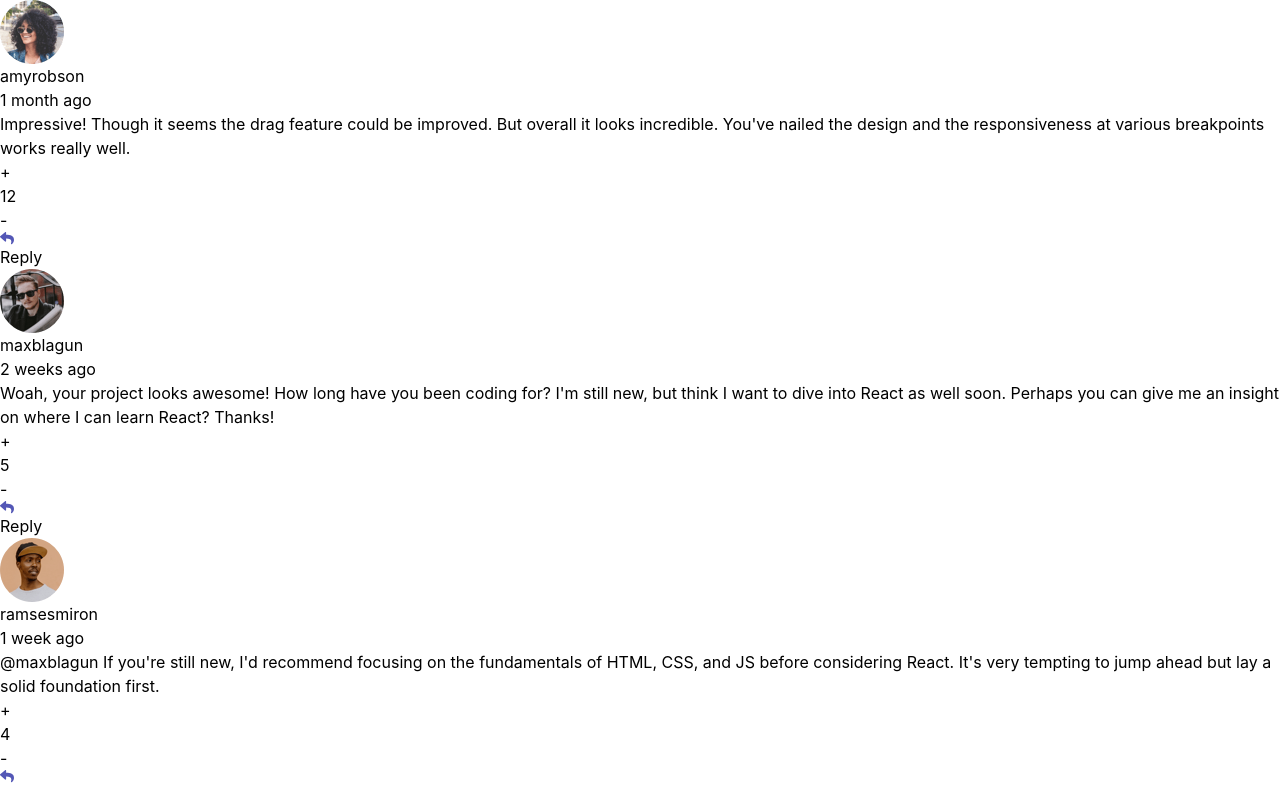
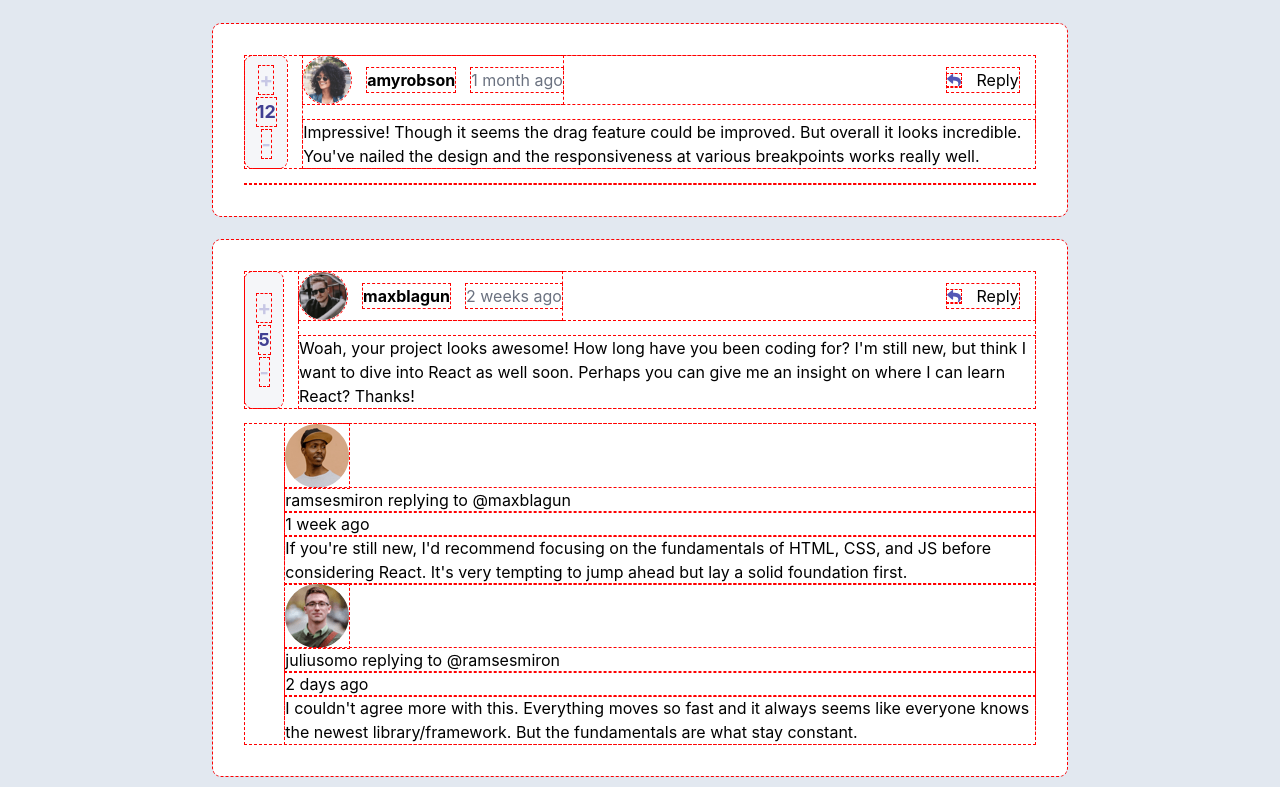
Before and after one commit to Andee-K/Interactive_Comment_Section, a React (Create React App) app: page / in a window 1280 px wide. Shown: the top 787 px of the page. Built offline with nearby package versions, Linux system fonts and the light colour scheme.

Commit message:
add styling

```diff
--- a/package.json
+++ b/package.json
@@ -1,8 +1,8 @@
 {
   "devDependencies": {
     "autoprefixer": "^10.4.20",
-    "postcss": "^8.4.47",
-    "tailwindcss": "^3.4.14"
+    "postcss": "^8.4.49",
+    "tailwindcss": "^3.4.15"
   },
   "dependencies": {
     "react": "^18.3.1",
--- a/src/App.js
+++ b/src/App.js
@@ -1,10 +1,13 @@
 import logo from './logo.svg';
 import './App.css';
+import "./index.css";
 import CommentSection from './CommentSection';
 
 function App() {
   return (
-    <CommentSection />
+    <div className="bg-slate-200">
+      <CommentSection />
+    </div>
   );
 }
 
--- a/src/Comment.js
+++ b/src/Comment.js
@@ -1,20 +1,66 @@
-import React from 'react';
-import VoteButton from './VoteButton';
-import ReplyButton from './ReplyButton';
-import Replies from './Replies';
+import React, { useState } from "react";
+import Replies from "./Replies";
+import ReplyForm from "./ReplyForm";
 
-export default function Comment(props) {
-    return (
-        <div>
-            <div className="header">
-                <img src={props.user.image.png}></img>
-                <p>{props.user.username}</p>
-                <p>{props.createdAt}</p>
+export default function Comment({ comment, addReply }) {
+  const [showReplyForm, setShowReplyForm] = useState(false);
+  const [score, setScore] = useState(comment.score);
+
+  const handleAddReply = (replyText) => {
+    addReply(comment.id, replyText, comment.user.username); // Add reply using parent-provided function
+    setShowReplyForm(false); // Close the reply form after submission
+  };
+
+return (
+    <div className="comment w-2/3 p-8 flex flex-col bg-white rounded-lg m-3">
+        {/* wrapper for likes and rest of content */}
+        <div className="flex justify-start w-full space-x-4">
+            {/* like feature */}
+            <div className="likes-button bg-likes-bg-color rounded-lg w-20 flex flex-col justify-center items-center">
+                <button className="text-plus-minus-color text-xl font-bold" onClick={() => setScore(score + 1)}>+</button>
+                <p className="text-reply-color font-bold text-lg mt-1 mb-1">{score}</p>
+                <button className="text-plus-minus-color text-xl font-bold" onClick={() => setScore(score - 1)}>-</button>
             </div>
-            <p>{props.content}</p>
-            <VoteButton score={props.score} />
-            <ReplyButton />
-            <Replies replies={props.replies}/>
+            {/* header and comment content */}
+            <div className="main-content">
+                {/* header section */}
+                <div className="header flex justify-between items-center">
+                    <div className="profile-header flex items-center space-x-4">
+                        <img
+                        className="w-12 h-12 rounded-full"
+                        src={comment.user.image.png}
+                        alt={`${comment.user.username}'s avatar`}
+                        />
+                        <p className="font-bold">{comment.user.username}</p>
+                        <p className="text-gray-500">{comment.createdAt}</p>
+                    </div>
+
+                    {/* reply button */}
+                    <button
+                        className="reply-button flex items-center reply-color hover:underline mr-4"
+                        onClick={() => setShowReplyForm(!showReplyForm)}>
+                        <svg className="mr-4" width="14" height="13" xmlns="http://www.w3.org/2000/svg">
+                        <path
+                            d="M.227 4.316 5.04.16a.657.657 0 0 1 1.085.497v2.189c4.392.05 7.875.93 7.875 5.093 0 1.68-1.082 3.344-2.279 4.214-.373.272-.905-.07-.767-.51 1.24-3.964-.588-5.017-4.829-5.078v2.404c0 .566-.664.86-1.085.496L.227 5.31a.657.657 0 0 1 0-.993Z"
+                            fill="#5357B6"/>
+                        </svg>
+                        Reply
+                    </button>
+                </div>
+                {/* comment content */}
+                <p className="mt-4">{comment.content}</p>
+            </div>
         </div>
-    )
+
+        <div className="replies w-full mt-4 pl-10">
+            <Replies replies={comment.replies} addReply={addReply} />
+        </div>
+
+        {showReplyForm && (
+            <div className="reply-form w-full mt-4 pl-8">
+            <ReplyForm onSubmit={(replyText) => handleAddReply(replyText)} />
+            </div>
+        )}
+    </div>
+  );
 }
--- a/src/CommentSection.js
+++ b/src/CommentSection.js
@@ -1,28 +1,53 @@
-import React, { useState, useEffect } from 'react';
-import Comment from './Comment';
+import React, { useState, useEffect } from "react";
+import Comment from "./Comment";
 
 export default function CommentSection() {
   const [comments, setComments] = useState([]);
 
+  // Fetch the JSON data (mocked for now)
   useEffect(() => {
     fetch(`${process.env.PUBLIC_URL}/data.json`)
-            .then((response) => {
-                return response.json();
-            })
+      .then((response) => response.json())
       .then((jsonData) => setComments(jsonData.comments || []))
-            .catch((error) => console.error('Error fetching data:', error));
+      .catch((error) => console.error("Error fetching data:", error));
   }, []);
 
+  const addReply = (commentId, replyText, replyingTo) => {
+    setComments((prevComments) =>
+      prevComments.map((comment) =>
+        comment.id === commentId
+          ? {
+              ...comment,
+              replies: [
+                ...comment.replies,
+                {
+                  id: Date.now(), // Unique ID for the reply
+                  content: replyText,
+                  createdAt: "Just now",
+                  score: 0,
+                  replyingTo: replyingTo,
+                  user: {
+                    username: "current_user",
+                    image: {
+                      png: "./images/avatars/image-juliusomo.png",
+                      webp: "./images/avatars/image-juliusomo.webp",
+                    },
+                  },
+                },
+              ],
+            }
+          : comment
+      )
+    );
+  };
+
   return (
-        <div>
+    <div className="flex justify-center flex-col items-center min-h-screen">
       {comments.map((comment) => (
         <Comment
           key={comment.id}
-                    content={comment.content}
-                    createdAt={comment.createdAt}
-                    score={comment.score}
-                    user={comment.user}
-                    replies={comment.replies}
+          comment={comment}
+          addReply={addReply}
         />
       ))}
     </div>
--- a/src/Replies.js
+++ b/src/Replies.js
@@ -1,24 +1,23 @@
-import React from 'react';
-import VoteButton from './VoteButton';
-import ReplyButton from './ReplyButton';
+import React from "react";
 
-export default function Replies(props) {
-    if (props.replies) {
+export default function Replies({ replies, addReply }) {
     return (
-            <>
-                {props.replies.map((reply) => (
-                    <div key={reply.id}>
+    <div className="replies flex flex-col">
+        {replies.map((reply) => (
+        <div key={reply.id} className="reply">
             <div className="header">
-                            <img src={reply.user.image.png}/>
-                            <p>{reply.user.username}</p>
+            <img
+                src={reply.user.image.png}
+                alt={`${reply.user.username}'s avatar`}
+            />
+            <p>
+                {reply.user.username} replying to @{reply.replyingTo}
+            </p>
             <p>{reply.createdAt}</p>
             </div>
-                        <p>@{reply.replyingTo} {reply.content}</p>
-                        <VoteButton score={reply.score} />
-                        <ReplyButton />
+            <p>{reply.content}</p>
         </div>
         ))}
-            </>
+    </div>
     );
 }
-}
--- a/src/ReplyButton.js
+++ /dev/null
@@ -1,17 +0,0 @@
-import React from 'react';
-import ReplyForm from './ReplyForm';
-
-export default function ReplyButton() {
-    function openReply() {
-        <ReplyForm />
-    }
-
-    return (
-        <>
-            <button onClick={openReply}>
-                <svg width="14" height="13" xmlns="http://www.w3.org/2000/svg"><path d="M.227 4.316 5.04.16a.657.657 0 0 1 1.085.497v2.189c4.392.05 7.875.93 7.875 5.093 0 1.68-1.082 3.344-2.279 4.214-.373.272-.905-.07-.767-.51 1.24-3.964-.588-5.017-4.829-5.078v2.404c0 .566-.664.86-1.085.496L.227 5.31a.657.657 0 0 1 0-.993Z" fill="#5357B6"/></svg>
-                Reply
-            </button>
-        </>
-    );
-}
--- a/src/ReplyForm.js
+++ b/src/ReplyForm.js
@@ -1,15 +1,25 @@
-import React from 'react';
+import React, { useState } from "react";
 
-export default function ReplyForm() {
-    const [comment, setComment] = useState("");
+export default function ReplyForm({ onSubmit }) {
+    const [replyText, setReplyText] = useState("");
+
+    const handleSubmit = (event) => {
+    event.preventDefault();
+    if (replyText.trim()) {
+        onSubmit(replyText);
+        setReplyText(""); // Clear the input field
+    }
+    };
 
     return (
-        <div>
-            <img src="public/images/avatars/image-juliusomo.png"></img>
-            <label>
-                <input name="commentSubmit" value={comment}></input>
-            </label>
-            <button type="submit">Send</button>
-        </div>
-  );
+    <form onSubmit={handleSubmit} className="reply-form">
+        <input
+        type="text"
+        value={replyText}
+        onChange={(e) => setReplyText(e.target.value)}
+        placeholder="Add your reply..."
+        />
+        <button type="submit">Reply</button>
+    </form>
+    );
 }
--- a/src/VoteButton.js
+++ /dev/null
@@ -1,22 +0,0 @@
-import React, { useState } from 'react';
-
-
-export default function VoteButton(props) {
-    let [count, setCount] = useState(props.score);
-
-    function upVote() {
-        setCount(count + 1);
-    }
-
-    function downVote() {
-        setCount(count - 1);
-    }
-
-    return (
-        <div>
-            <button onClick={upVote}>+</button>
-            <p>{count}</p>
-            <button onClick={downVote}>-</button>
-        </div>
-    );
-}
--- a/src/index.css
+++ b/src/index.css
@@ -1,5 +1,8 @@
+@tailwind base;
+@tailwind components;
+@tailwind utilities;
+
 body {
-  margin: 0;
   font-family: -apple-system, BlinkMacSystemFont, 'Segoe UI', 'Roboto', 'Oxygen',
     'Ubuntu', 'Cantarell', 'Fira Sans', 'Droid Sans', 'Helvetica Neue',
     sans-serif;
@@ -11,3 +14,9 @@ code {
   font-family: source-code-pro, Menlo, Monaco, Consolas, 'Courier New',
     monospace;
 }
+
+* {
+  margin: 0;
+  padding: 0;
+  outline: 1px dashed red !important;
+}
--- a/tailwind.config.js
+++ b/tailwind.config.js
@@ -1,8 +1,16 @@
 /** @type {import('tailwindcss').Config} */
 module.exports = {
-  content: [],
+  content: [
+    "./src/**/*.{js,jsx,ts,tsx}",
+  ],
   theme: {
-    extend: {},
+    extend: {
+      colors: {
+        'reply-color': '#403f92',
+        'plus-minus-color': '#c7c7e5',
+        'likes-bg-color': '#f5f6f9',
+      },
+    },
   },
   plugins: [],
-}
+};
```
Also changed, not shown: 1 other file (tests, documents, lock files or other folders). Lines whose indentation alone changed are shown as unchanged.
